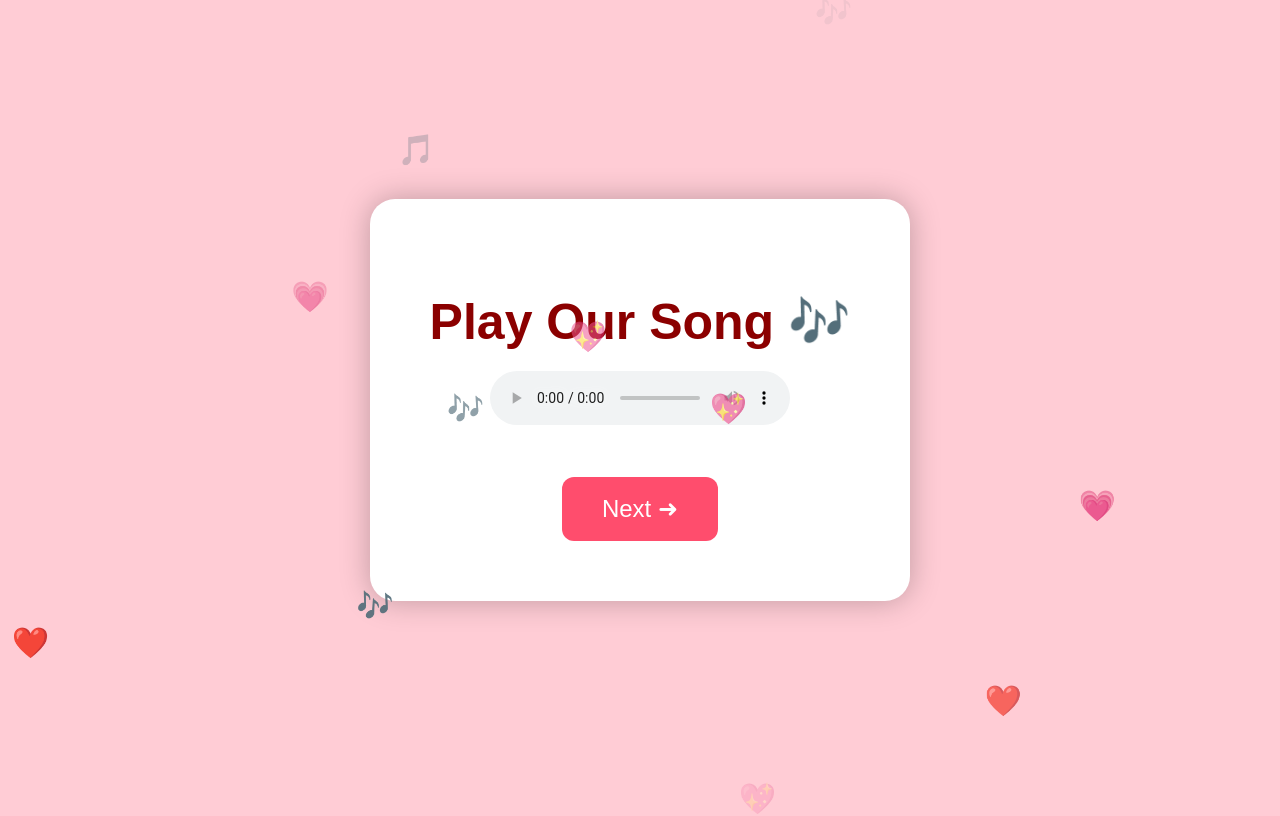
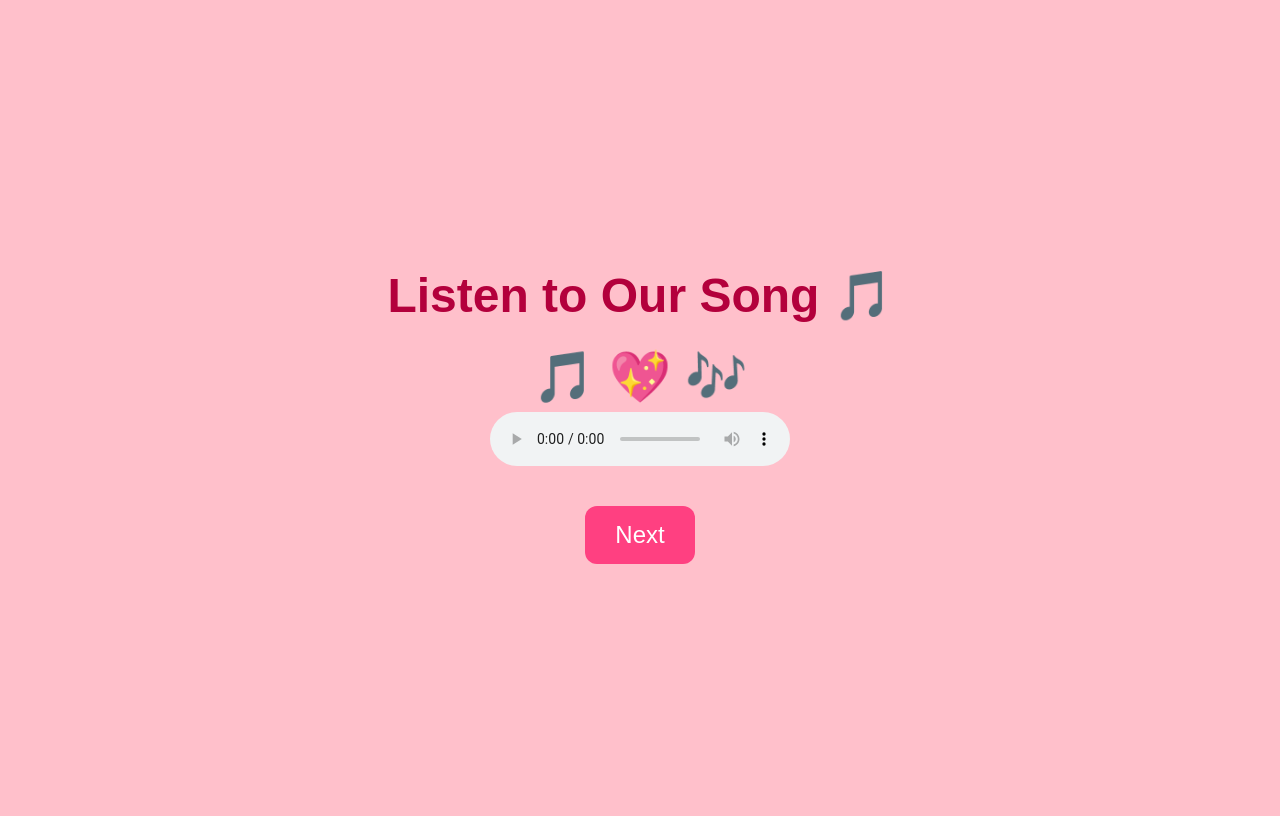
Before and after one commit to abijith2109/Surprise-for-you-, a Flask app: page /music in a window 1280 px wide. After the commit the page ends 564 px from the top, so only its background shows below. Run offline with Flask 3, Linux system fonts and the light colour scheme.

Commit message:
Update music.html

```diff
--- a/templates/music.html
+++ b/templates/music.html
@@ -1,103 +1,60 @@
 <!DOCTYPE html>
 <html>
 <head>
-    <title>Music</title>
+    <title>Music for You</title>
     <style>
         body {
-            text-align:center;
-            background:#ffccd5;
-            color:#8b0000;
-            font-family:Arial, sans-serif;
-            display:flex;
-            justify-content:center;
-            align-items:center;
-            height:100vh;
-            margin:0;
-            overflow:hidden;
-        }
-
-        .container {
-            background:white;
-            padding:60px;
-            border-radius:25px;
-            box-shadow:0 0 30px rgba(0,0,0,0.25);
+            background: pink;
+            margin: 0;
+            height: 100vh;
+            display: flex;
+            justify-content: center;
+            align-items: center;
+            flex-direction: column;
+            font-family: Arial, sans-serif;
+            text-align: center;
         }
 
         h1 {
-            font-size:50px;
-            margin-bottom:20px;
+            font-size: 3em;
+            color: #b3003c;
+            margin-bottom: 30px;
         }
 
-        button {
-            margin-top:30px;
-            padding:18px 40px;
-            font-size:24px;
-            background:#ff4d6d;
-            color:white;
-            border:none;
-            border-radius:12px;
-            cursor:pointer;
+        .symbols {
+            font-size: 50px;
+            animation: float 3s infinite alternate;
         }
 
-        button:hover {
-            background:#e63956;
+        @keyframes float {
+            from { transform: translateY(0px); }
+            to { transform: translateY(-20px); }
         }
 
-        /* Floating icons */
-        .floating {
-            position:absolute;
-            bottom:-50px;
-            font-size:30px;
-            animation: floatUp 6s linear infinite;
-            opacity:0.8;
-        }
-
-        @keyframes floatUp {
-            0% {
-                transform:translateY(0);
-                opacity:0;
-            }
-            20% {
-                opacity:1;
-            }
-            100% {
-                transform:translateY(-110vh);
-                opacity:0;
-            }
+        .next-btn {
+            margin-top: 40px;
+            padding: 15px 30px;
+            font-size: 1.5em;
+            background: #ff4081;
+            color: white;
+            border: none;
+            border-radius: 12px;
+            text-decoration: none;
         }
     </style>
 </head>
 <body>
 
-<div class="container">
-    <h1>Play Our Song 🎶</h1>
+<h1>Listen to Our Song 🎵</h1>
 
-    <audio controls autoplay>
-        <source src="{{ url_for('static', filename='song.mp3') }}" type="audio/mpeg">
-    </audio>
+<div class="symbols">🎵 💖 🎶</div>
 
-    <br><br>
-    <button onclick="location.href='/final'">Next ➜</button>
-</div>
+<audio controls autoplay>
+    <source src="{{ url_for('static', filename='song.mp3') }}" type="audio/mpeg">
+    Your browser does not support audio.
+</audio>
 
-<script>
-    const symbols = ["💖", "🎵", "💗", "🎶", "❤️"];
-
-    function createFloatingSymbol() {
-        const symbol = document.createElement("div");
-        symbol.classList.add("floating");
-        symbol.innerText = symbols[Math.floor(Math.random() * symbols.length)];
-        symbol.style.left = Math.random() * 100 + "vw";
-        symbol.style.animationDuration = (4 + Math.random() * 4) + "s";
-        document.body.appendChild(symbol);
-
-        setTimeout(() => {
-            symbol.remove();
-        }, 8000);
-    }
-
-    setInterval(createFloatingSymbol, 500);
-</script>
+<a href="/final" class="next-btn">Next</a>
 
 </body>
 </html>
```
